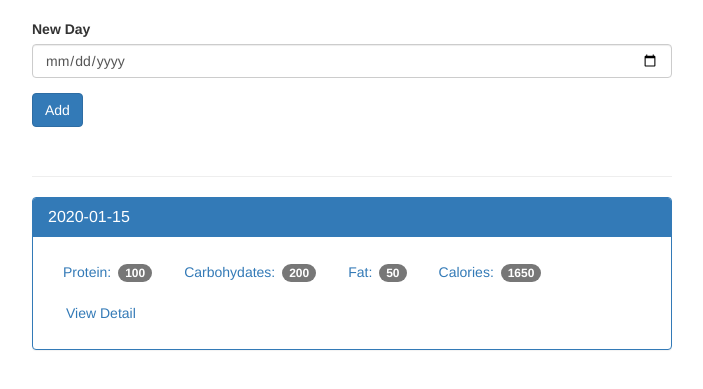
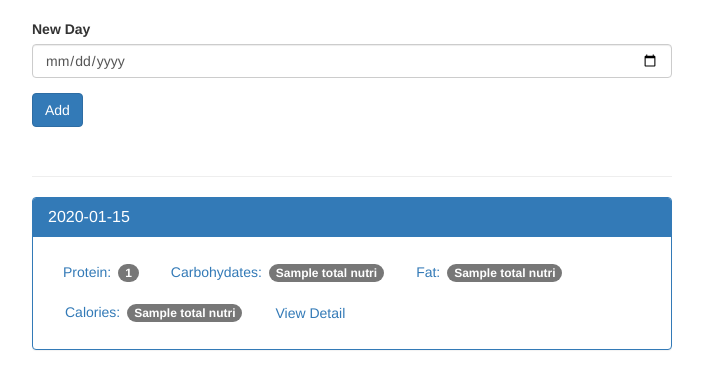
Before and after one commit to varuntumbe/FoodTrack, a Flask app: template templates/home.html in a window 1280 px wide. Shown: the part 51-440 px from the top of the page, without its empty margins (288-991 px from the left). Run offline with Flask 2, Linux system fonts and the light colour scheme; the template is opened without the code that fills it: most values are stand-ins (such as "Sample title", 1, 10 or a date in 2020); some libraries are stand-ins or nearby versions.

Commit message:
Project completed

```diff
--- a/app.py
+++ b/app.py
@@ -37,15 +37,25 @@ def index():
         database.insert_row(entry_date,'log_date')
         all_dates=database.query_dates()
         pretty_dates=list(map(lambda di: datetime.datetime.strptime(str(di['entry_date']),'%Y%m%d'),all_dates))
+
+        total_nutri=[]
+        for pdate in all_dates:
+            total_nutri.append(total_nutri_all_dates(pdate['entry_date']))
+
         pretty_dates=list(map(lambda dobj: datetime.datetime.strftime(dobj,'%B %d %Y'),pretty_dates))
         pretty_dates=list(map(lambda dobj: str(dobj),pretty_dates))
-        return render_template('home.html',all_dates=pretty_dates)
+        return render_template('home.html',all_dates=pretty_dates,total_nutri=total_nutri)
     else:
         all_dates=database.query_dates()
         pretty_dates=list(map(lambda di: datetime.datetime.strptime(str(di['entry_date']),'%Y%m%d'),all_dates))
+
+        total_nutri=[]
+        for pdate in all_dates:
+            total_nutri.append(total_nutri_all_dates(pdate['entry_date']))
+
         pretty_dates=list(map(lambda dobj: datetime.datetime.strftime(dobj,'%B %d %Y'),pretty_dates))
         pretty_dates=list(map(lambda dobj: str(dobj),pretty_dates))
-        return render_template('home.html',all_dates=pretty_dates)
+        return render_template('home.html',all_dates=pretty_dates,total_nutri=total_nutri)
 
 @app.route('/view/<date>',methods=['GET','POST'])
 def view(date):
@@ -116,5 +126,24 @@ def food():
         list_food_data=database.query_all('food')
         return render_template('add_food.html',list_food_data=list_food_data)
 
+
+
+
+#some useful functions
+def total_nutri_all_dates(qdateobj):
+    foods_per_day=database.query_foods_per_day(qdateobj)
+    total_nutrients=list()
+    p=carb=f=cal=0
+    for food in foods_per_day:
+        p+=food['protein']
+        carb+=food['carb']
+        f+=food['fat']
+        cal+=food['calories']
+    total_nutrients.append(p)
+    total_nutrients.append(carb)
+    total_nutrients.append(f)
+    total_nutrients.append(cal)
+    return total_nutrients
+
 if __name__ == "__main__":
     app.run()
--- a/templates/home.html
+++ b/templates/home.html
@@ -52,10 +52,10 @@
             </div>
             <div class="panel-body">
               <ul class="nav nav-pills" role="tablist">
-                <li><a>Protein: <span class="badge">100</span></a></li>
-                <li><a>Carbohydates: <span class="badge">200</span></a></li>
-                <li><a>Fat: <span class="badge">50</span></a></li>
-                <li><a>Calories: <span class="badge">1650</span></a></li>
+                <li><a>Protein: <span class="badge">{{total_nutri[loop.index-1][0]}}</span></a></li>
+                <li><a>Carbohydates: <span class="badge">{{total_nutri[loop.index-1][1]}}</span></a></li>
+                <li><a>Fat: <span class="badge">{{total_nutri[loop.index-1][2]}}</span></a></li>
+                <li><a>Calories: <span class="badge">{{total_nutri[loop.index-1][3]}}</span></a></li>
                 <li><a href="{{ url_for('view',date=date) }}" type="button" class="btn btn-link">View Detail</a></li>
               </ul>
             </div>
```
